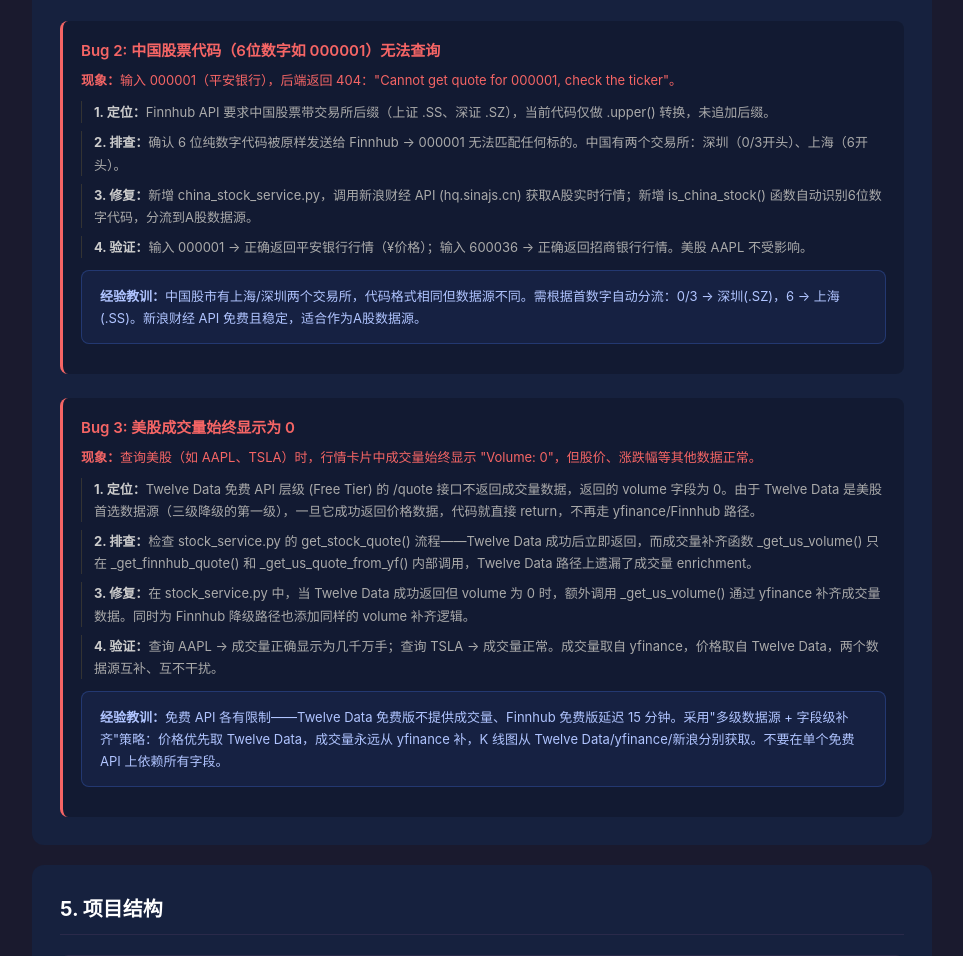
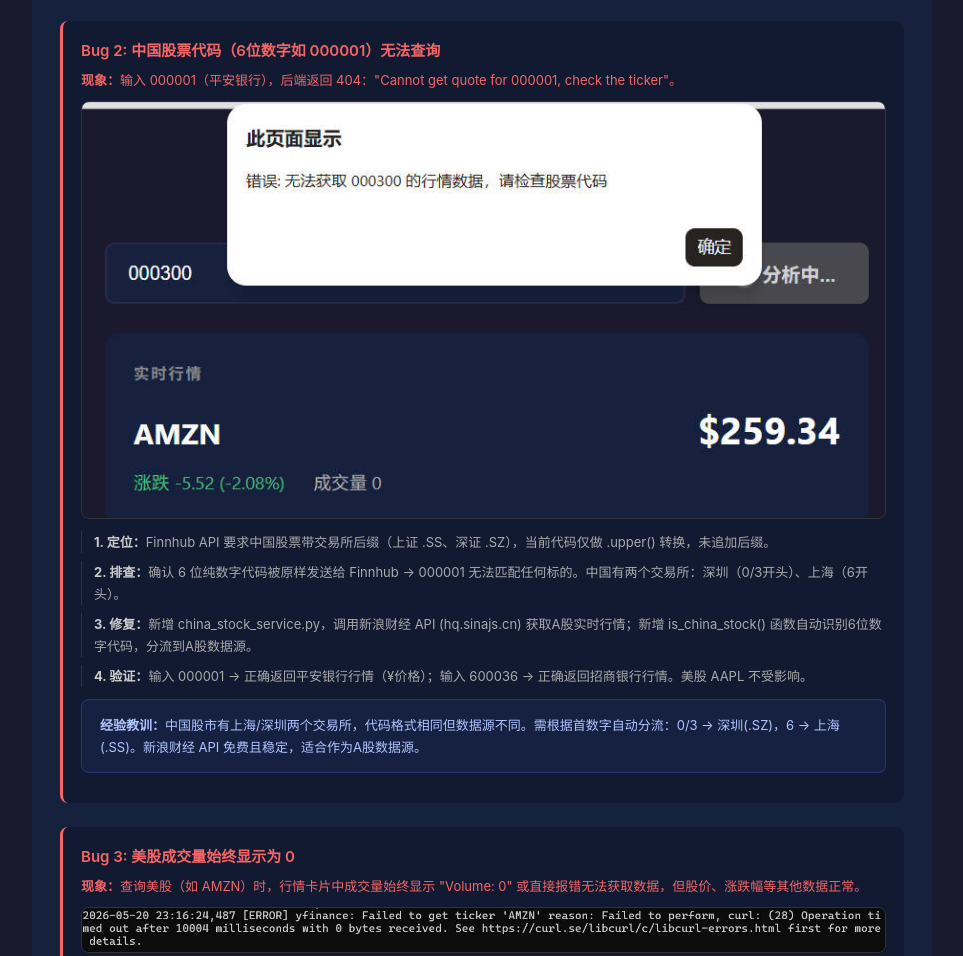
Before and after one commit to ppiiggg/stock-ai-dashboard, a plain HTML site: page frontend/interview.html in a window 1280 px wide. Shown: the part 3831-4787 px from the top of the page, without its empty margins (158-1121 px from the left). Drawn offline with Linux system fonts and the light colour scheme.

Commit message:
docs: insert debug screenshots into interview page
Co-Authored-By: Claude Opus 4.7 <noreply@anthropic.com>

```diff
--- a/frontend/interview.html
+++ b/frontend/interview.html
@@ -158,6 +158,14 @@
             font-size: 13px;
             color: #b0c4ff;
             line-height: 1.7;
+        }
+
+        .debug-screenshot {
+            display: block;
+            max-width: 100%;
+            border-radius: 8px;
+            border: 1px solid #333;
+            margin: 12px 0;
         }
 
         /* Architecture flow */
@@ -384,6 +392,8 @@
                 <h3>Bug 2: 中国股票代码（6位数字如 000001）无法查询</h3>
                 <p style="font-size:13px;color:#f56565;margin-bottom:12px;"><strong>现象：</strong>输入 000001（平安银行），后端返回 404："Cannot get quote for 000001, check the ticker"。</p>
 
+                <img class="debug-screenshot" src="debug-china-stock.jpg" alt="Bug截图：英文代码正常，中文A股代码无法查询" loading="lazy" />
+
                 <div class="debug-step"><strong>1. 定位：</strong>Finnhub API 要求中国股票带交易所后缀（上证 .SS、深证 .SZ），当前代码仅做 .upper() 转换，未追加后缀。</div>
                 <div class="debug-step"><strong>2. 排查：</strong>确认 6 位纯数字代码被原样发送给 Finnhub → 000001 无法匹配任何标的。中国有两个交易所：深圳（0/3开头）、上海（6开头）。</div>
                 <div class="debug-step"><strong>3. 修复：</strong>新增 china_stock_service.py，调用新浪财经 API (hq.sinajs.cn) 获取A股实时行情；新增 is_china_stock() 函数自动识别6位数字代码，分流到A股数据源。</div>
@@ -397,7 +407,9 @@
             <!-- Bug 3 -->
             <div class="debug-item">
                 <h3>Bug 3: 美股成交量始终显示为 0</h3>
-                <p style="font-size:13px;color:#f56565;margin-bottom:12px;"><strong>现象：</strong>查询美股（如 AAPL、TSLA）时，行情卡片中成交量始终显示 "Volume: 0"，但股价、涨跌幅等其他数据正常。</p>
+                <p style="font-size:13px;color:#f56565;margin-bottom:12px;"><strong>现象：</strong>查询美股（如 AMZN）时，行情卡片中成交量始终显示 "Volume: 0" 或直接报错无法获取数据，但股价、涨跌幅等其他数据正常。</p>
+
+                <img class="debug-screenshot" src="debug-foreign-volume.jpg" alt="Bug截图：美股成交量显示为0，无法获取亚马逊数据" loading="lazy" />
 
                 <div class="debug-step"><strong>1. 定位：</strong>Twelve Data 免费 API 层级 (Free Tier) 的 /quote 接口不返回成交量数据，返回的 volume 字段为 0。由于 Twelve Data 是美股首选数据源（三级降级的第一级），一旦它成功返回价格数据，代码就直接 return，不再走 yfinance/Finnhub 路径。</div>
                 <div class="debug-step"><strong>2. 排查：</strong>检查 stock_service.py 的 get_stock_quote() 流程——Twelve Data 成功后立即返回，而成交量补齐函数 _get_us_volume() 只在 _get_finnhub_quote() 和 _get_us_quote_from_yf() 内部调用，Twelve Data 路径上遗漏了成交量 enrichment。</div>
```
Also changed, not shown: frontend/debug-china-stock.jpg (added), frontend/debug-foreign-volume.jpg (added).
